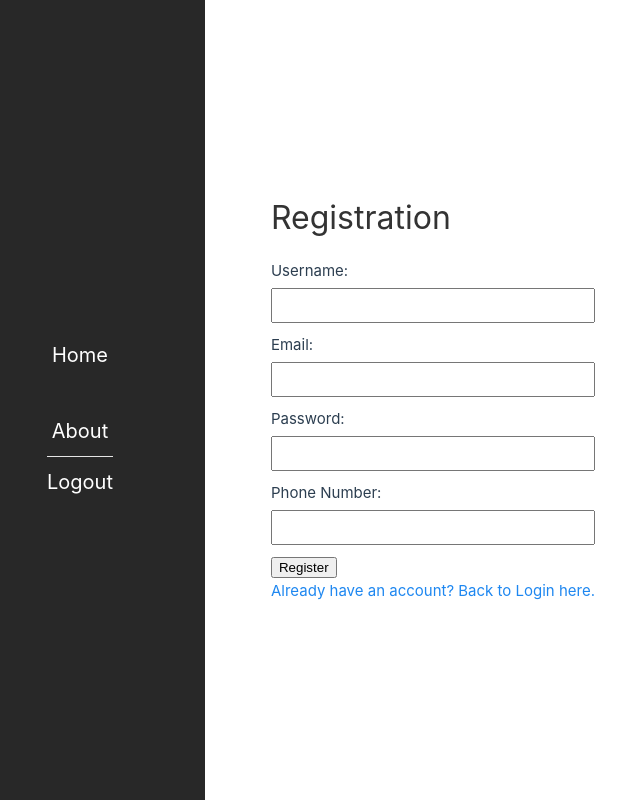
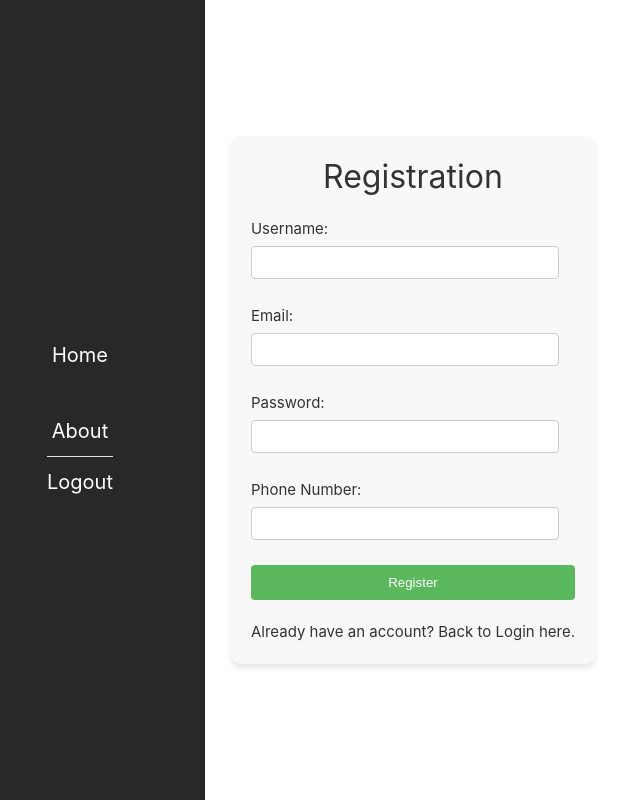
Before and after one commit to Alex12345005/Parking_Management_System, a Vue app in the folder pms-system/: page /registration in a window 1280 px wide. Shown: the whole page, without its empty margins (45-685 px from the left). Built offline with nearby package versions, Linux system fonts and the light colour scheme; what vue3-apexcharts would draw is missing.

Commit message:
styled login & registration

```diff
--- a/pms-system/src/components/Login.vue
+++ b/pms-system/src/components/Login.vue
@@ -17,7 +17,7 @@
   </div>
 </template>
 
-  <script lang="ts">
+<script lang="ts">
   import { defineComponent } from 'vue';
   import axios, { AxiosResponse } from 'axios';
 
@@ -81,54 +81,69 @@
       },
     },
   });
-  </script>
+</script>
 
 <style scoped>
 .login-container {
-  display: flex;
-  flex-direction: column;
-  align-items: center;
+  max-width: 400px;
+  margin: 50px auto;
   padding: 20px;
+  box-shadow: 0 0 10px rgba(0, 0, 0, 0.1);
+  border-radius: 8px;
+  background-color: white;
 }
 
 .login-form {
-  width: 300px;
+  display: flex;
+  flex-direction: column;
 }
 
 label {
-  display: block;
-  margin-bottom: 5px;
+  color: black;
+  margin-bottom: 10px;
+  font-weight: bold;
 }
 
 input {
   width: 100%;
-  padding: 8px;
-  margin-bottom: 10px;
+  padding: 12px 20px;
+  margin-bottom: 20px;
+  border: 1px solid #ccc;
+  border-radius: 4px;
 }
 
 .login-button {
-  background-color: #45a049;
+  background-color: #282828; /* A dark grey color */
   color: white;
-  padding: 10px;
+  padding: 14px 20px;
+  margin-top: 10px;
   border: none;
-  border-radius: 5px;
+  border-radius: 4px;
   cursor: pointer;
   transition: background-color 0.3s ease;
 }
 
 .login-button:hover {
-  background-color: #00506b;
+  background-color: #3e3e3e; /* A slightly lighter grey for hover effect */
 }
 
 .registration-link {
-  margin-top: 10px;
-  color: #45a049;
+  display: block;
+  text-align: center;
+  margin-top: 20px;
+  color: #282828;
   text-decoration: none;
-  cursor: pointer;
   transition: color 0.3s ease;
 }
 
 .registration-link:hover {
-  color: #00506b;
+  color: #3e3e3e;
+}
+
+/* If there's a need to adjust the form's alignment on larger screens */
+@media (min-width: 768px) {
+  .login-container {
+    padding: 40px;
+  }
 }
 </style>
--- a/pms-system/src/components/Registration.vue
+++ b/pms-system/src/components/Registration.vue
@@ -1,23 +1,30 @@
-<!-- Registration.vue -->
 <template>
-    <div>
+  <div class="registration-container">
     <h2>Registration</h2>
-      <form @submit.prevent="register">
+    <form @submit.prevent="register" class="registration-form">
+      <div class="form-group">
         <label for="username">Username:</label>
         <input v-model="username" type="text" id="username" required />
+      </div>
 
+      <div class="form-group">
         <label for="email">Email:</label>
         <input v-model="email" type="email" id="email" required />
+      </div>
 
+      <div class="form-group">
         <label for="password">Password:</label>
         <input v-model="password" type="password" id="password" required />
+      </div>
 
+      <div class="form-group">
         <label for="phonenumber">Phone Number:</label>
         <input v-model="phonenumber" type="text" id="phonenumber" />
+      </div>
 
-        <button type="button" @click="register">Register</button>
+      <button type="submit" class="register-button">Register</button>
     </form>
-      <router-link to="/login">Already have an account? Back to Login here.</router-link>
+    <router-link to="/login" class="login-link">Already have an account? Back to Login here.</router-link>
   </div>
 </template>
 
@@ -38,11 +45,9 @@
   methods: {
     generateRandomString(length: number): string {
       if (typeof window === 'undefined') {
-                // We are in a Node.js environment
         const crypto = require('crypto');
         return crypto.randomBytes(length).toString('hex');
       } else {
-                // We are in a browser environment
         const randomBytesArray = new Uint8Array(length);
         window.crypto.getRandomValues(randomBytesArray);
         return Array.from(randomBytesArray)
@@ -53,10 +58,7 @@
 
     async register() {
       try {
-
         const salt = this.generateRandomString(16);
-
-
         const registrationData = {
           Username: this.username,
           Email: this.email,
@@ -65,36 +67,77 @@
           Salt: salt,
         };
 
-
         console.log('Data to be sent to the API:', registrationData);
-
-
         await axios.post('http://localhost:8000/users/post_user/', registrationData);
-
-        // Handle successful registration
         console.log('Registration successful!');
       } catch (error) {
         console.error('Error during registration:', error);
-
-        // Handle registration error
         this.registrationError = 'Registration failed. Please try again.';
       }
     }
-
   },
 });
 </script>
 
+
 <style scoped>
+.registration-container {
+  max-width: 400px;
+  margin: 0 auto;
+  padding: 20px;
+  background: #f8f8f8;
+  border-radius: 10px;
+  box-shadow: 0 4px 6px rgba(0, 0, 0, 0.1);
+}
+
+h2 {
+  text-align: center;
+  color: #333;
+}
+
+.form-group {
+  margin-bottom: 15px;
+}
 
 label {
   display: block;
   margin-bottom: 5px;
+  color: #333;
 }
 
 input {
-    width: 100%;
+  width: calc(100% - 16px);
   padding: 8px;
   margin-bottom: 10px;
+  border: 1px solid #ccc;
+  border-radius: 4px;
+}
+
+.register-button {
+  width: 100%;
+  padding: 10px;
+  background-color: #5cb85c;
+  color: white;
+  border: none;
+  border-radius: 4px;
+  cursor: pointer;
+  transition: background-color 0.3s ease;
+}
+
+.register-button:hover {
+  background-color: #4cae4c;
+}
+
+.login-link {
+  display: block;
+  text-align: center;
+  margin-top: 20px;
+  color: #333;
+  text-decoration: none;
+  transition: color 0.3s ease;
+}
+
+.login-link:hover {
+  color: #5cb85c;
 }
 </style>
```
Lines whose indentation alone changed are shown as unchanged.
